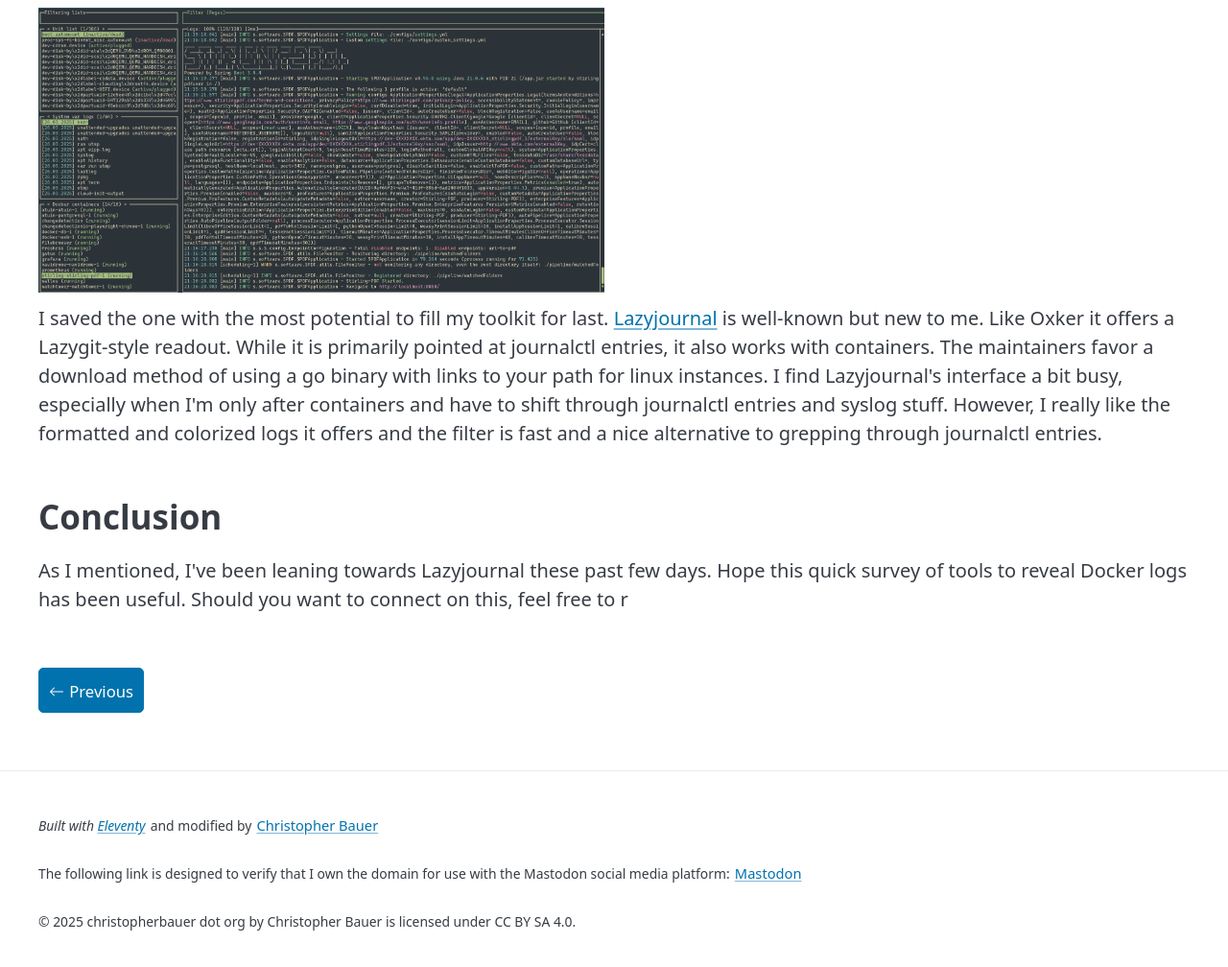
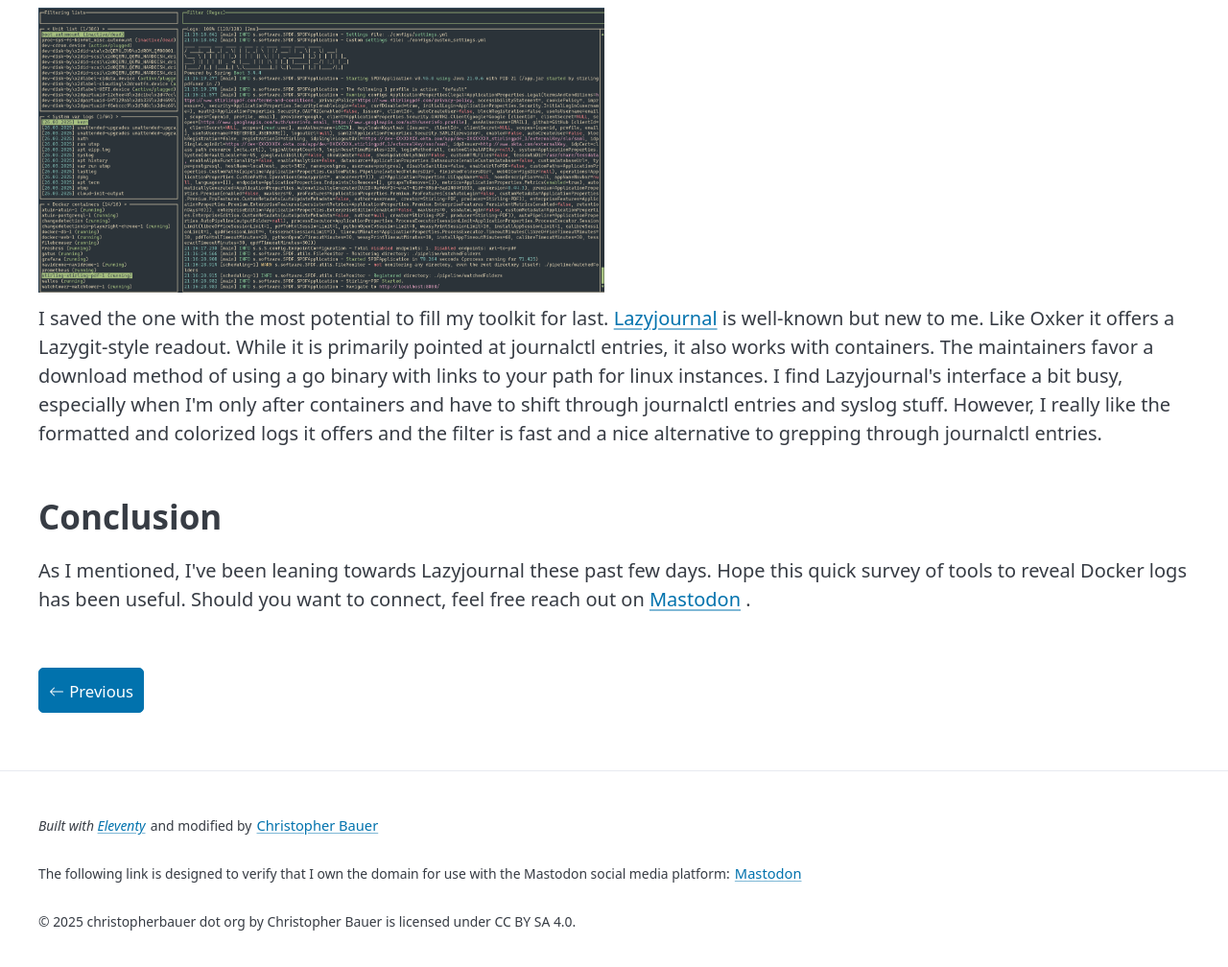
Before and after one commit to everydayrain/imagined_realities, an Eleventy site: page content/blog/docker-trouble.md in a window 1280 px wide. Shown: the part 2730-3738 px from the top of the page at 96% size. Built offline with nearby package versions, Linux system fonts and the light colour scheme; Eleventy itself is replaced by a stand-in of ours; some packages are replaced by stand-ins of ours; files that its build step writes are made by us from their sources; what @zachleat/heading-anchors, zod-validation-error would draw is missing.

Commit message:
wrapping up docker tools post

```diff
--- a/content/blog/docker-trouble.md
+++ b/content/blog/docker-trouble.md
@@ -54,4 +54,4 @@
 
 
 ## Conclusion
-As I mentioned, I've been leaning towards Lazyjournal these past few days.  Hope this quick survey of tools to reveal Docker logs has been useful.  Should you want to connect on this, feel free to r
+As I mentioned, I've been leaning towards Lazyjournal these past few days.  Hope this quick survey of tools to reveal Docker logs has been useful.  Should you want to connect, feel free reach out on {% linkprimary "Mastodon", "https://infosec.exchange/@anthro_packets" %}.
```
Also changed, not shown: content/blog/graylog-revised.md (+1 -1 lines).
